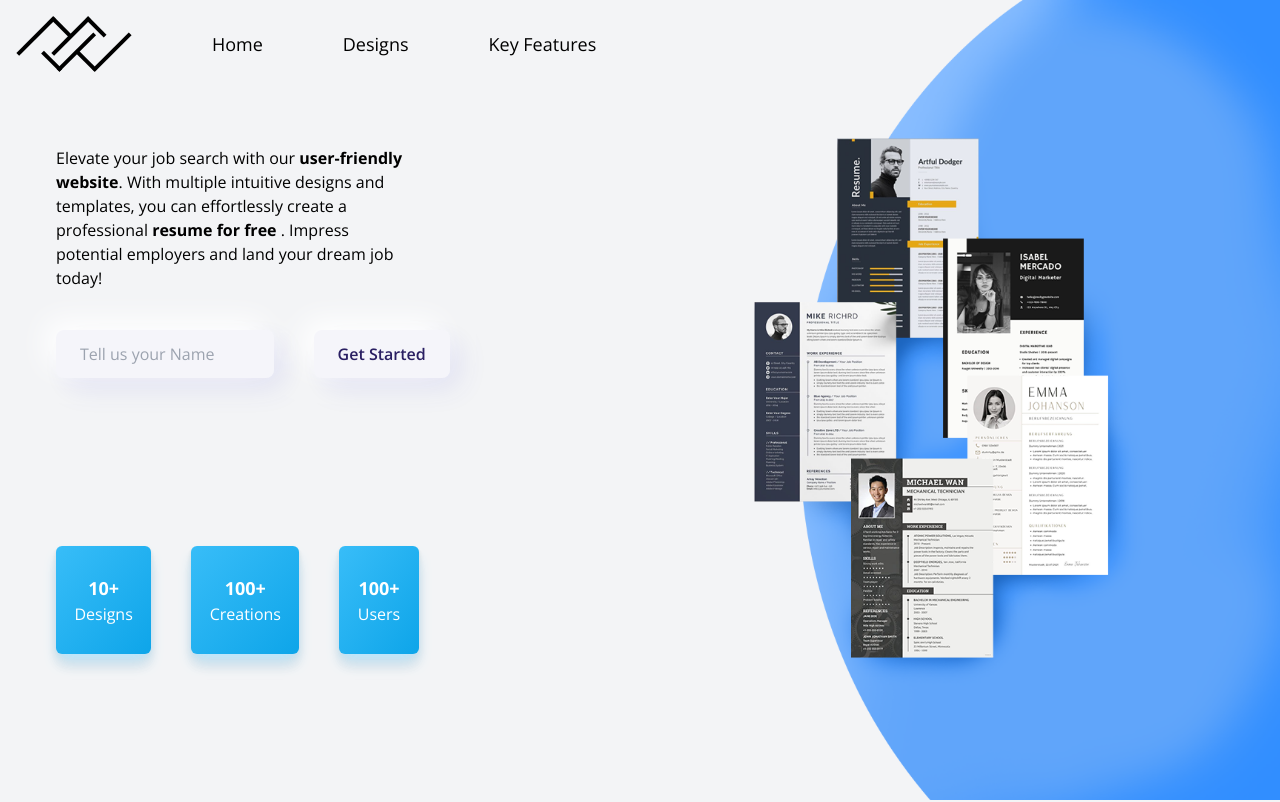
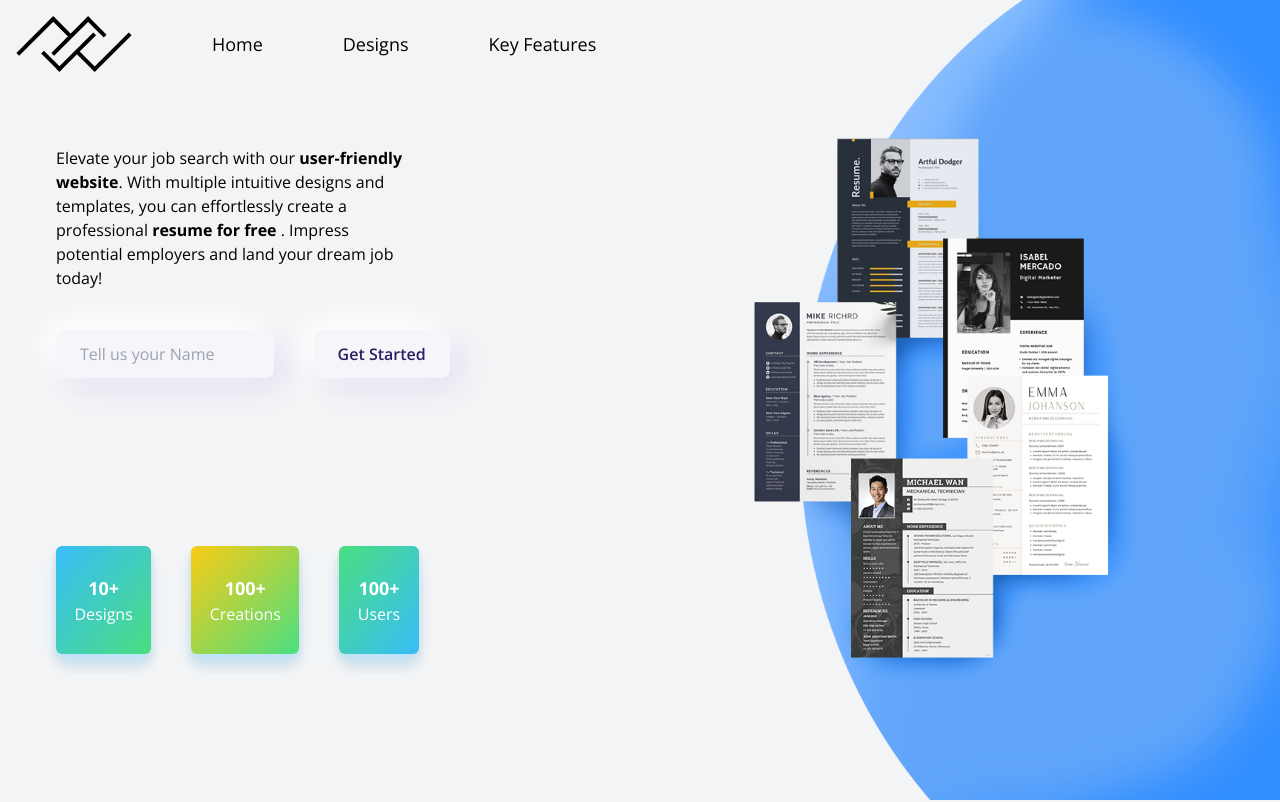
Before and after one commit to PrakashMandal-IV/Build_My_Resume, a React (Create React App) app: page /home in a window 1280 px wide. Shown: the top 802 px of the page. Built offline with nearby package versions, Linux system fonts and the light colour scheme.

Commit message:
Add : Color changes

```diff
--- a/src/Pages/Home.jsx
+++ b/src/Pages/Home.jsx
@@ -70,19 +70,19 @@ const Home = () => {
           <PrimaryButton Name="Get Started" className="h-10 mt-auto font-semibold   " />
         </div>
         <div className="mt-32 flex gap-10 w-2/3">
-          <div className="flex-grow aspect-square rounded-md bg-gradient-to-br from-sky-400 to-sky-500 shadow-lg drop-shadow-md    shadow-sky-200 flex justify-center">
+          <div className="flex-grow aspect-square rounded-md bg-gradient-to-br from-sky-400 to-green-400 shadow-lg drop-shadow-md    shadow-sky-200 flex justify-center">
             <div className="my-auto">
               <p className="text-lg font-bold text-white text-center">10+</p>
               <p className="text-white ">Designs</p>
             </div>
           </div>
-          <div className="flex-grow aspect-square rounded-md bg-gradient-to-br from-sky-400 to-sky-500 shadow-lg drop-shadow-md    shadow-sky-200 flex justify-center align-middle">
+          <div className="flex-grow aspect-square rounded-md bg-gradient-to-br from-yellow-400 to-green-400 shadow-lg drop-shadow-md    shadow-sky-200 flex justify-center align-middle">
             <div className="my-auto">
               <p className="text-lg font-bold text-white text-center">100+</p>
               <p className="text-white ">Creations</p>
             </div>
           </div>
-          <div className="flex-grow aspect-square rounded-md bg-gradient-to-br from-sky-400 to-sky-500 shadow-lg drop-shadow-md    shadow-sky-200 flex justify-center align-middle">
+          <div className="flex-grow aspect-square rounded-md bg-gradient-to-br from-green-400 to-sky-400 shadow-lg drop-shadow-md    shadow-sky-200 flex justify-center align-middle">
             <div className="my-auto">
               <p className="text-lg font-bold text-white text-center">100+</p>
               <p className="text-white ">Users</p>
--- a/src/component/ImageSlider.jsx
+++ b/src/component/ImageSlider.jsx
@@ -11,8 +11,8 @@ const  [Rem,SetRem] = useState(0)
             <div className="relative  grid place-items-center gap-10 w-full overflow-x-scroll  h-[60vh] pt-10  overflow-y-hidden ImageSlider">
                 <div className={"flex transition-transform duration-1000  "}>
                     {images.map((item, idx) => (
-                        <div key={idx} className="w-80   flex flex-col align-middle justify-center p-4 h-auto transition-all duration-500    hover:scale-110">
-                            <img src={item.src} className="h-auto w-full object-contain" alt="" />
+                        <div key={idx} className="w-80   flex flex-col align-middle justify-center p-4 h-auto transition-all duration-500     hover:scale-110">
+                            <img src={item.src} className="h-auto w-full object-contain pointer-events-none" alt="" />
                             <p className="text-center p-2">{item.alt}</p>
                         </div>
                     ))}
```
